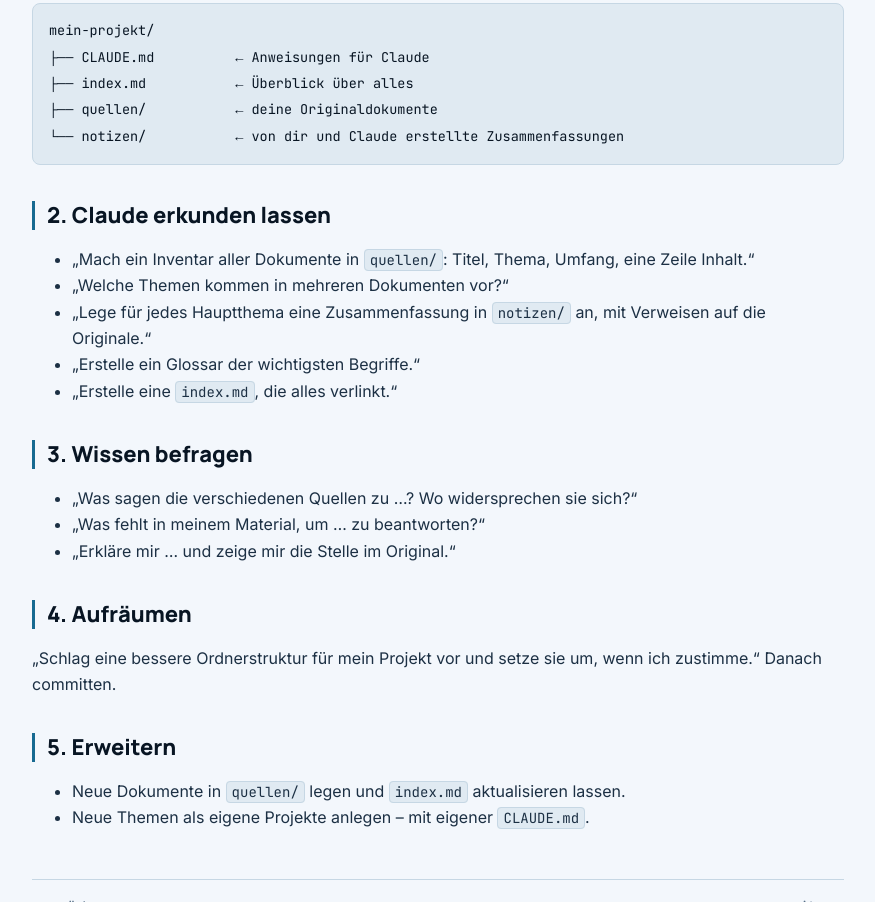
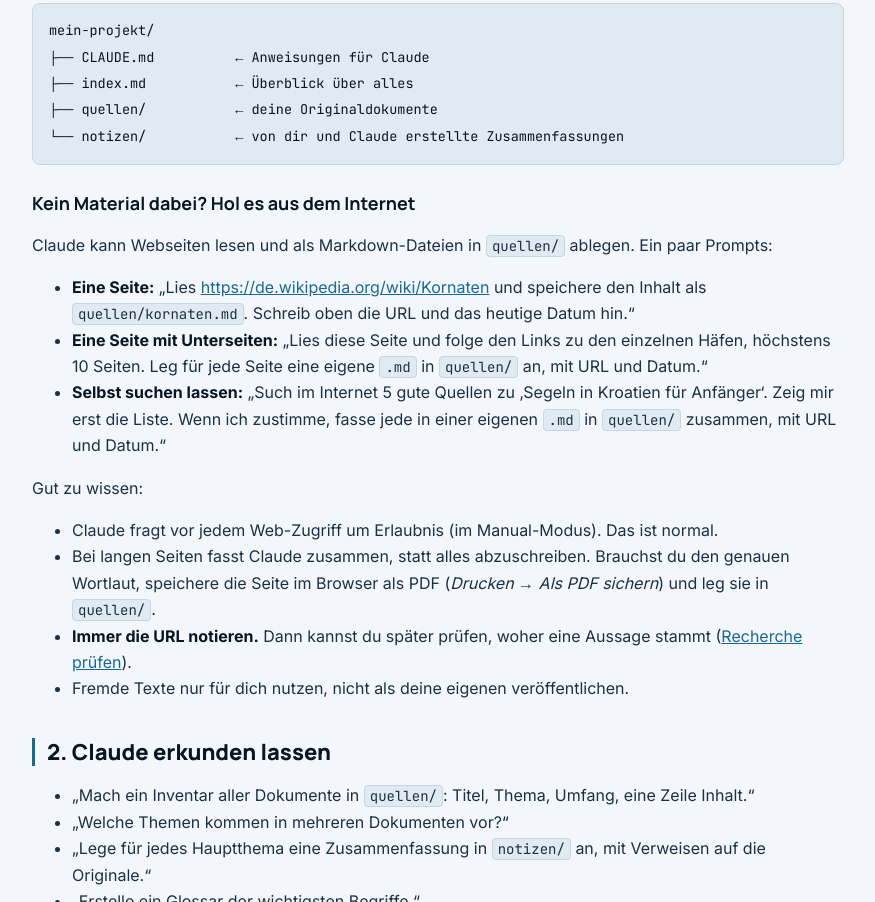
Before and after one commit to tillg/makerstoolkit.eu, a plain HTML site: page III-wissensbasis/1-wissensbasis/index.html in a window 1280 px wide. Shown: the part 348-1250 px from the top of the page, without its empty margins (202-1077 px from the left). Drawn offline with Linux system fonts and the light colour scheme.

Commit message:
Build aus makers-toolkit@efb8ba2

```diff
--- a/III-wissensbasis/1-wissensbasis/index.html
+++ b/III-wissensbasis/1-wissensbasis/index.html
@@ -38,6 +38,20 @@
 ├── quellen/           ← deine Originaldokumente
 └── notizen/           ← von dir und Claude erstellte Zusammenfassungen
 </code></pre>
+<h3 id="kein-material-dabei-hol-es-aus-dem-internet">Kein Material dabei? Hol es aus dem Internet</h3>
+<p>Claude kann Webseiten lesen und als Markdown-Dateien in <code>quellen/</code> ablegen. Ein paar Prompts:</p>
+<ul>
+<li><strong>Eine Seite:</strong> „Lies <a href="https://de.wikipedia.org/wiki/Kornaten" target="_blank" rel="noopener">https://de.wikipedia.org/wiki/Kornaten</a> und speichere den Inhalt als <code>quellen/kornaten.md</code>. Schreib oben die URL und das heutige Datum hin.“</li>
+<li><strong>Eine Seite mit Unterseiten:</strong> „Lies diese Seite und folge den Links zu den einzelnen Häfen, höchstens 10 Seiten. Leg für jede Seite eine eigene <code>.md</code> in <code>quellen/</code> an, mit URL und Datum.“</li>
+<li><strong>Selbst suchen lassen:</strong> „Such im Internet 5 gute Quellen zu ‚Segeln in Kroatien für Anfänger‘. Zeig mir erst die Liste. Wenn ich zustimme, fasse jede in einer eigenen <code>.md</code> in <code>quellen/</code> zusammen, mit URL und Datum.“</li>
+</ul>
+<p>Gut zu wissen:</p>
+<ul>
+<li>Claude fragt vor jedem Web-Zugriff um Erlaubnis (im Manual-Modus). Das ist normal.</li>
+<li>Bei langen Seiten fasst Claude zusammen, statt alles abzuschreiben. Brauchst du den genauen Wortlaut, speichere die Seite im Browser als PDF (<em>Drucken → Als PDF sichern</em>) und leg sie in <code>quellen/</code>.</li>
+<li><strong>Immer die URL notieren.</strong> Dann kannst du später prüfen, woher eine Aussage stammt (<a href="../../V-visualisieren/2-recherche-pruefen/">Recherche prüfen</a>).</li>
+<li>Fremde Texte nur für dich nutzen, nicht als deine eigenen veröffentlichen.</li>
+</ul>
 <h2 id="2-claude-erkunden-lassen">2. Claude erkunden lassen</h2>
 <ul>
 <li>„Mach ein Inventar aller Dokumente in <code>quellen/</code>: Titel, Thema, Umfang, eine Zeile Inhalt.“</li>
```
